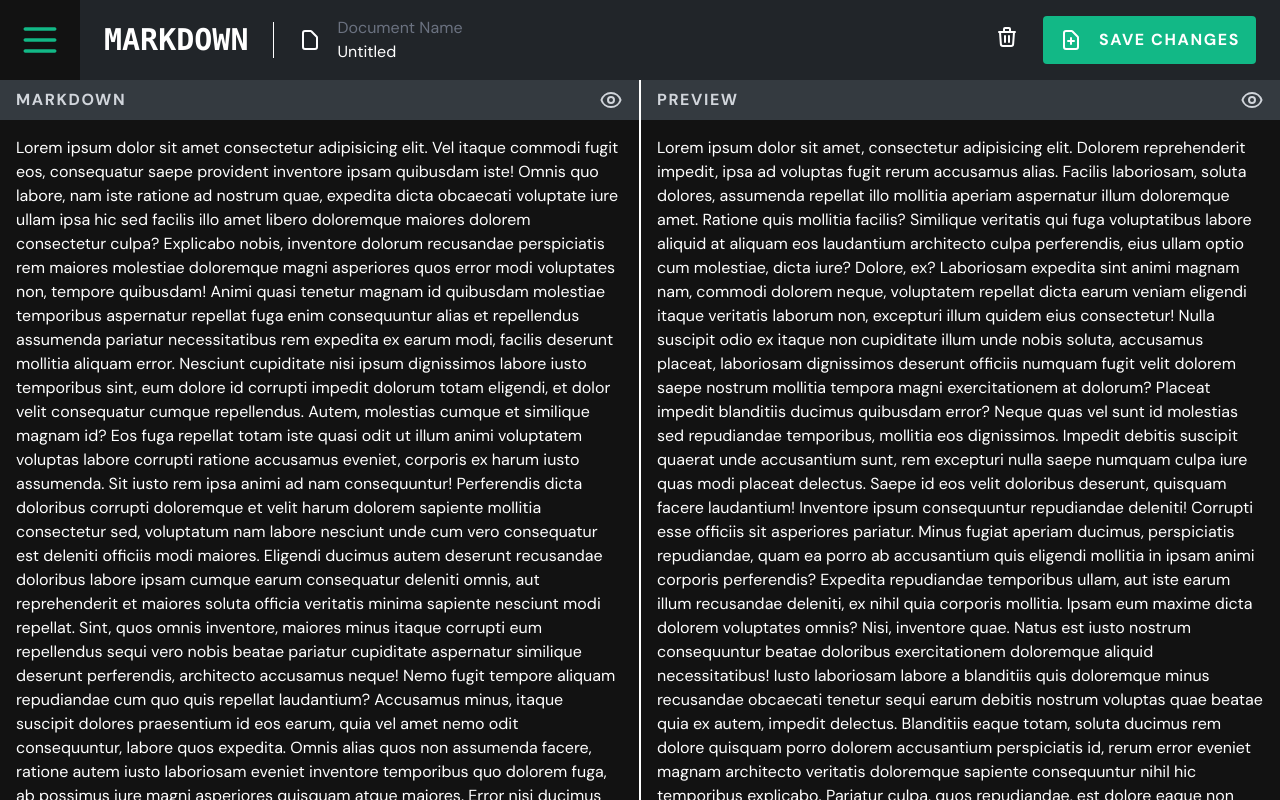
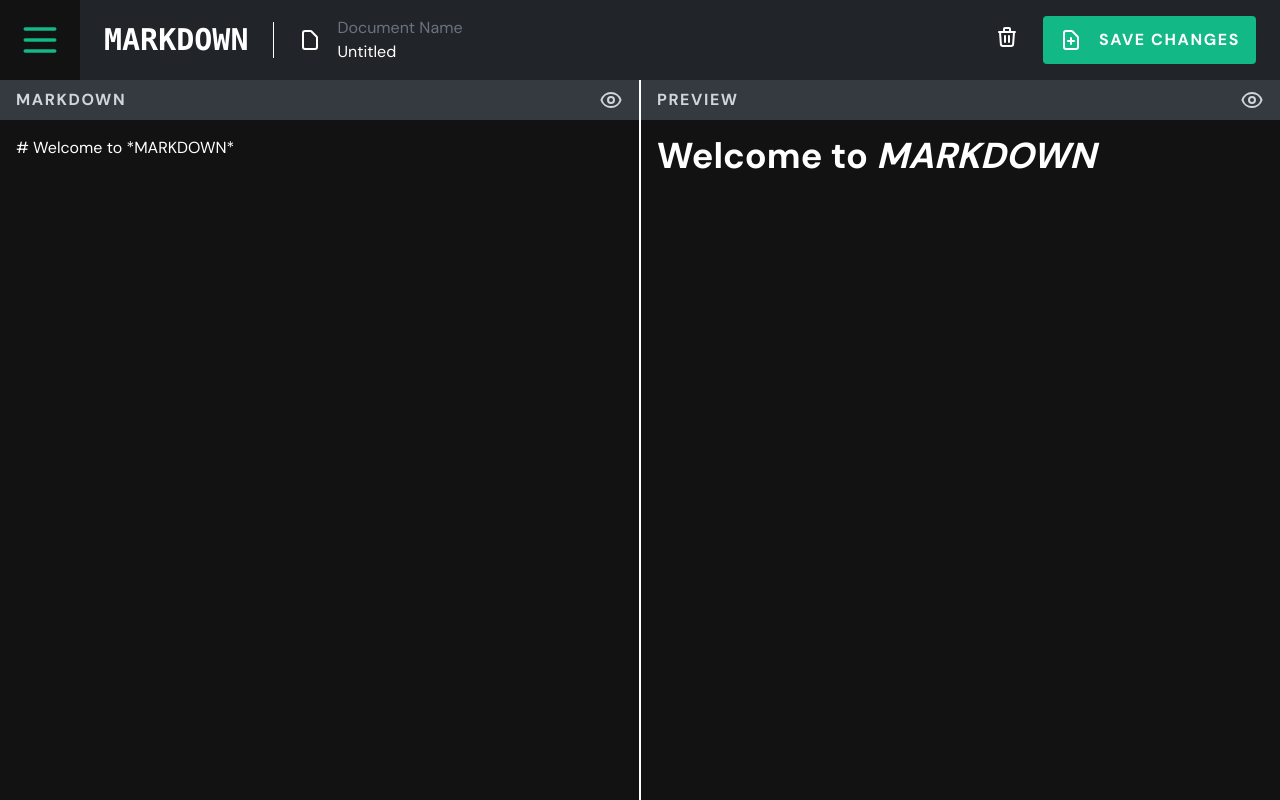
Before and after one commit to vipul-vaishnav/markdown-editor-firebase, a React (Create React App) app: page /user/1/editor in a window 1280 px wide. Built offline with nearby package versions, Linux system fonts and the light colour scheme; no server answers; sample sign-in values are in the browser's storage.

Commit message:
Add markdown preview functionality

```diff
--- a/package.json
+++ b/package.json
@@ -16,6 +16,7 @@
     "react-router-dom": "^6.3.0",
     "react-scripts": "5.0.1",
     "react-toastify": "^9.0.8",
+    "remark-gfm": "^3.0.1",
     "web-vitals": "^2.1.4"
   },
   "scripts": {
@@ -43,6 +44,7 @@
     ]
   },
   "devDependencies": {
+    "@tailwindcss/typography": "^0.5.4",
     "autoprefixer": "^10.4.8",
     "postcss": "^8.4.14",
     "tailwindcss": "^3.1.8"
--- a/src/components/EditorMain.jsx
+++ b/src/components/EditorMain.jsx
@@ -1,17 +1,34 @@
-import React from 'react';
+import React, { useState, useRef } from 'react';
 import EyeIcon from './../icons/EyeIcon';
+import ReactMarkdown from 'react-markdown';
+import remarkGfm from 'remark-gfm';
 
 const EditorMain = ({ lightMode }) => {
+  const [value, setValue] = useState('# Welcome to *MARKDOWN*');
+  const ref = useRef();
+  const handleHeight = (e) => {
+    let textAreaHeight = e.target.scrollHeight;
+    ref.current.style.height = textAreaHeight + 'px';
+  };
+
   return (
     <>
       <div className="flex items-center justify-between w-full bg-tertiary">
-        <div className="flex items-center justify-between w-full h-10 px-4 font-bold tracking-widest text-left text-gray-300 uppercase border-r border-white">
+        <div
+          className={`flex items-center  justify-between w-full h-10 px-4 font-bold tracking-widest text-left text-gray-300 uppercase md:border-r border-${
+            lightMode ? 'gray-500' : 'white'
+          }`}
+        >
           Markdown
           <button>
             <EyeIcon />
           </button>
         </div>
-        <div className="items-center justify-between hidden w-full px-4 py-2 font-bold tracking-widest text-left text-gray-300 uppercase border-l border-white md:flex">
+        <div
+          className={`items-center justify-between hidden w-full px-4 py-2 font-bold tracking-widest text-left text-gray-300 uppercase border-${
+            lightMode ? 'gray-500' : 'white'
+          } md:border-l md:flex`}
+        >
           Preview
           <button>
             <EyeIcon />
@@ -25,80 +42,31 @@ const EditorMain = ({ lightMode }) => {
           lightMode ? 'white' : 'back'
         } overflow-hidden text-${lightMode ? 'back' : 'white'} transition-all duration-300 ease-linear delay-100`}
       >
-        <div className="w-full h-full px-4 py-4 overflow-x-hidden overflow-y-auto text-left border-r-0 border-white md:border-r">
-          Lorem ipsum dolor sit amet consectetur adipisicing elit. Vel itaque commodi fugit eos, consequatur saepe
-          provident inventore ipsam quibusdam iste! Omnis quo labore, nam iste ratione ad nostrum quae, expedita dicta
-          obcaecati voluptate iure ullam ipsa hic sed facilis illo amet libero doloremque maiores dolorem consectetur
-          culpa? Explicabo nobis, inventore dolorum recusandae perspiciatis rem maiores molestiae doloremque magni
-          asperiores quos error modi voluptates non, tempore quibusdam! Animi quasi tenetur magnam id quibusdam
-          molestiae temporibus aspernatur repellat fuga enim consequuntur alias et repellendus assumenda pariatur
-          necessitatibus rem expedita ex earum modi, facilis deserunt mollitia aliquam error. Nesciunt cupiditate nisi
-          ipsum dignissimos labore iusto temporibus sint, eum dolore id corrupti impedit dolorum totam eligendi, et
-          dolor velit consequatur cumque repellendus. Autem, molestias cumque et similique magnam id? Eos fuga repellat
-          totam iste quasi odit ut illum animi voluptatem voluptas labore corrupti ratione accusamus eveniet, corporis
-          ex harum iusto assumenda. Sit iusto rem ipsa animi ad nam consequuntur! Perferendis dicta doloribus corrupti
-          doloremque et velit harum dolorem sapiente mollitia consectetur sed, voluptatum nam labore nesciunt unde cum
-          vero consequatur est deleniti officiis modi maiores. Eligendi ducimus autem deserunt recusandae doloribus
-          labore ipsam cumque earum consequatur deleniti omnis, aut reprehenderit et maiores soluta officia veritatis
-          minima sapiente nesciunt modi repellat. Sint, quos omnis inventore, maiores minus itaque corrupti eum
-          repellendus sequi vero nobis beatae pariatur cupiditate aspernatur similique deserunt perferendis, architecto
-          accusamus neque! Nemo fugit tempore aliquam repudiandae cum quo quis repellat laudantium? Accusamus minus,
-          itaque suscipit dolores praesentium id eos earum, quia vel amet nemo odit consequuntur, labore quos expedita.
-          Omnis alias quos non assumenda facere, ratione autem iusto laboriosam eveniet inventore temporibus quo dolorem
-          fuga, ab possimus iure magni asperiores quisquam atque maiores. Error nisi ducimus aspernatur assumenda quos
-          aliquid dicta nemo quisquam fugiat unde, autem reiciendis, dolorum explicabo officiis modi animi reprehenderit
-          earum excepturi non distinctio ab. Quo possimus, consequuntur voluptate quis labore deserunt accusantium ea
-          dicta nostrum itaque, in est doloribus unde consequatur beatae explicabo corporis veritatis maiores autem.
-          Inventore nisi tempore saepe, nemo ratione voluptate laboriosam laudantium placeat cupiditate excepturi,
-          magnam facilis minus iste blanditiis magni laborum quaerat a accusantium omnis illum ducimus? Nam dolores
-          totam magnam qui, ipsa corporis eveniet sed molestiae incidunt veritatis provident exercitationem cupiditate
-          nihil autem dolorem voluptatum, ratione officiis quod neque aut eum consequatur quidem culpa nulla?
-          Consequatur beatae autem, cumque harum optio illum eos doloribus ratione, recusandae vero explicabo temporibus
-          pariatur, quod asperiores fugit? Id libero laboriosam, odit accusamus aliquid voluptatum vero iure quidem
-          consequuntur, repellat itaque, facere sapiente quae quisquam consequatur quo. Accusamus, maiores incidunt
-          quidem totam ex earum sit saepe voluptatibus? Eos minus corporis maiores totam harum eveniet sequi ipsa odio
-          neque. Tenetur dignissimos odit sit eaque expedita debitis alias sequi ad. Sequi, est vitae exercitationem
-          porro ex tenetur nam ullam similique harum ea iusto? Aspernatur qui magnam alias illo? Sunt, ut architecto
-          soluta tempora rem explicabo. Similique a, porro unde ex quod molestiae minus provident, reiciendis saepe,
-          adipisci fugiat. Pariatur ipsa voluptatibus praesentium odio dolores magnam, laboriosam alias minus facere.
+        {/* MARKDOWN */}
+        <div
+          className={`w-full h-full px-4 py-4 overflow-x-hidden overflow-y-auto text-left border-r-0 border-${
+            lightMode ? 'gray-500' : 'white'
+          } md:border-r`}
+        >
+          <textarea
+            value={value}
+            className="w-full min-h-[calc(100%-1rem)] bg-transparent outline-none resize-none textarea-container"
+            onChange={(e) => {
+              setValue(e.target.value);
+            }}
+            onKeyUp={handleHeight}
+            ref={ref}
+          />
         </div>
-        <div className="hidden w-full h-full px-4 py-4 overflow-x-hidden overflow-y-auto text-left border-l-0 border-white md:border-l md:block">
-          Lorem ipsum dolor sit amet, consectetur adipisicing elit. Dolorem reprehenderit impedit, ipsa ad voluptas
-          fugit rerum accusamus alias. Facilis laboriosam, soluta dolores, assumenda repellat illo mollitia aperiam
-          aspernatur illum doloremque amet. Ratione quis mollitia facilis? Similique veritatis qui fuga voluptatibus
-          labore aliquid at aliquam eos laudantium architecto culpa perferendis, eius ullam optio cum molestiae, dicta
-          iure? Dolore, ex? Laboriosam expedita sint animi magnam nam, commodi dolorem neque, voluptatem repellat dicta
-          earum veniam eligendi itaque veritatis laborum non, excepturi illum quidem eius consectetur! Nulla suscipit
-          odio ex itaque non cupiditate illum unde nobis soluta, accusamus placeat, laboriosam dignissimos deserunt
-          officiis numquam fugit velit dolorem saepe nostrum mollitia tempora magni exercitationem at dolorum? Placeat
-          impedit blanditiis ducimus quibusdam error? Neque quas vel sunt id molestias sed repudiandae temporibus,
-          mollitia eos dignissimos. Impedit debitis suscipit quaerat unde accusantium sunt, rem excepturi nulla saepe
-          numquam culpa iure quas modi placeat delectus. Saepe id eos velit doloribus deserunt, quisquam facere
-          laudantium! Inventore ipsum consequuntur repudiandae deleniti! Corrupti esse officiis sit asperiores pariatur.
-          Minus fugiat aperiam ducimus, perspiciatis repudiandae, quam ea porro ab accusantium quis eligendi mollitia in
-          ipsam animi corporis perferendis? Expedita repudiandae temporibus ullam, aut iste earum illum recusandae
-          deleniti, ex nihil quia corporis mollitia. Ipsam eum maxime dicta dolorem voluptates omnis? Nisi, inventore
-          quae. Natus est iusto nostrum consequuntur beatae doloribus exercitationem doloremque aliquid necessitatibus!
-          Iusto laboriosam labore a blanditiis quis doloremque minus recusandae obcaecati tenetur sequi earum debitis
-          nostrum voluptas quae beatae quia ex autem, impedit delectus. Blanditiis eaque totam, soluta ducimus rem
-          dolore quisquam porro dolorem accusantium perspiciatis id, rerum error eveniet magnam architecto veritatis
-          doloremque sapiente consequuntur nihil hic temporibus explicabo. Pariatur culpa, quos repudiandae, est dolore
-          eaque non animi voluptates dolorem qui expedita deserunt. Tenetur eos repellat eum ad nam quidem animi et
-          repudiandae eius quae error officia, ut accusantium consectetur, voluptates sequi beatae commodi! Quo facere
-          possimus, quisquam dolore natus nisi tempora! Facere, id quia quam beatae illum maxime quaerat non, natus
-          neque odio est necessitatibus placeat temporibus exercitationem assumenda consectetur veritatis. Ratione sit
-          beatae mollitia obcaecati fuga labore velit, culpa quisquam laborum facilis officiis! Nobis modi temporibus
-          dolores veniam corporis facilis voluptatum praesentium officiis quis. Eaque nostrum, earum vero animi dolore
-          vitae voluptatibus quod inventore odit sit at quia, quasi, adipisci cumque. Temporibus distinctio repudiandae
-          ab facilis accusamus accusantium harum nam, expedita nihil, quisquam quis amet velit labore? Sunt distinctio
-          magni minus adipisci itaque nulla eius odit sequi iusto. Culpa, incidunt quis molestias quidem sapiente
-          quibusdam nihil, aliquam dolor alias officiis dolorum quod necessitatibus ab adipisci magnam numquam, iure
-          consequatur! Tempora porro tempore, dolores non soluta veniam nesciunt ea sed vero eveniet perspiciatis
-          voluptates necessitatibus quo enim laborum pariatur sapiente ducimus hic eius laudantium consequatur cumque
-          rerum sit. Eius vero dignissimos expedita facilis nisi ea maiores odit ducimus repellendus minima magni
-          veritatis, impedit ipsum cum officia iste similique praesentium. Dignissimos magnam recusandae quas, possimus
-          ullam provident quae eligendi aspernatur accusantium, iure minima. Commodi quae omnis quaerat. Nulla incidunt
-          nam molestiae distinctio, odio ab necessitatibus harum voluptate iusto.
+        {/* PREVIEW */}
+        <div
+          className={`hidden prose prose-a:text-blue-500 prose-headings:text-gray-900 max-w-full ${
+            !lightMode && 'prose-invert prose-headings:text-white'
+          } text-current w-full h-full px-4 py-4 overflow-x-hidden overflow-y-auto text-left border-l-0 border-${
+            lightMode ? 'gray-500' : 'white'
+          } md:border-l md:block`}
+        >
+          <ReactMarkdown remarkPlugins={[remarkGfm]}>{value}</ReactMarkdown>
         </div>
       </div>
     </>
--- a/src/index.css
+++ b/src/index.css
@@ -18,3 +18,7 @@
 @tailwind base;
 @tailwind components;
 @tailwind utilities;
+
+.textarea-container::-webkit-scrollbar {
+  display: none;
+}
--- a/tailwind.config.js
+++ b/tailwind.config.js
@@ -15,5 +15,5 @@ module.exports = {
       },
     },
   },
-  plugins: [],
+  plugins: [require('@tailwindcss/typography')],
 };
```
Also changed, not shown: 1 other file (tests, documents, lock files or other folders).
